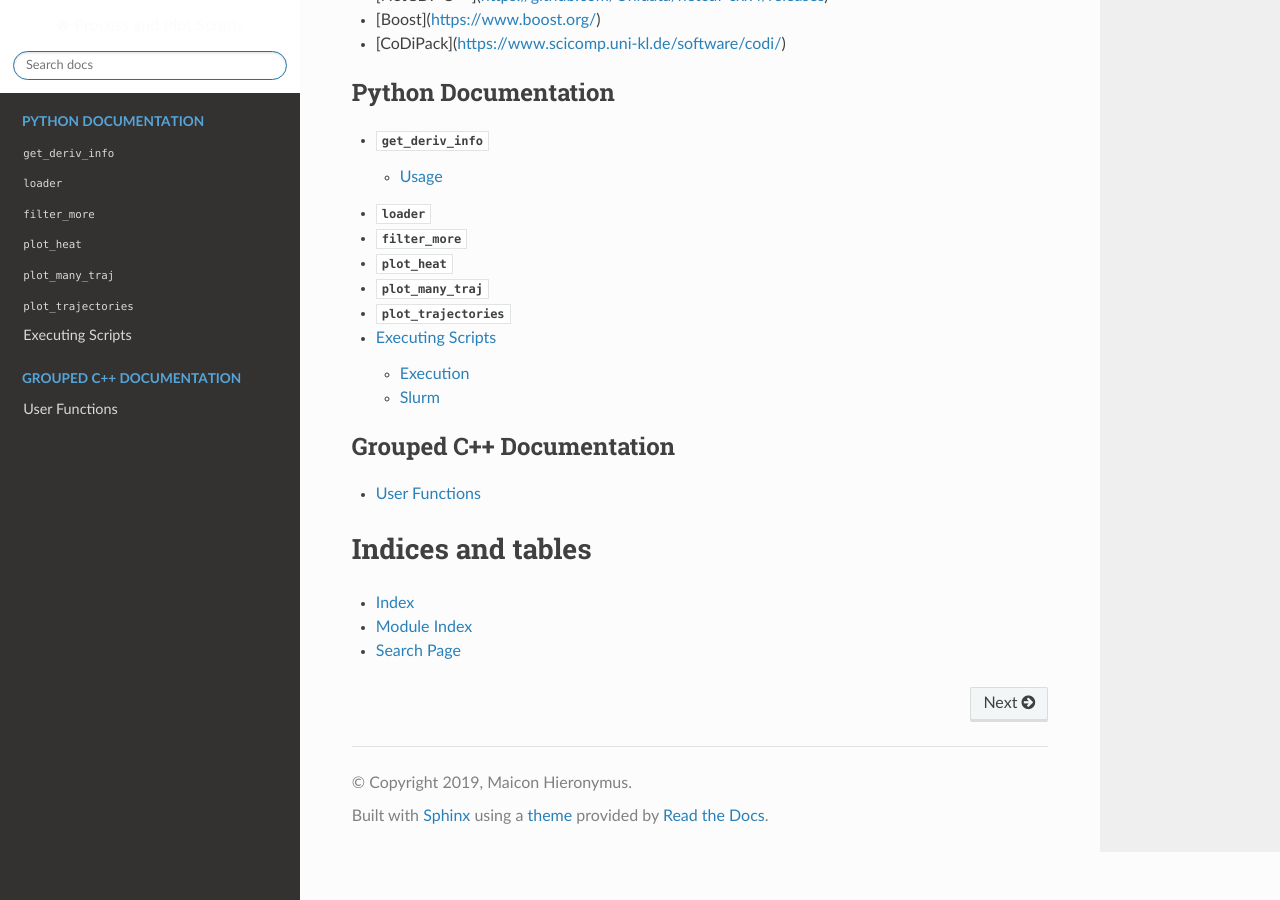
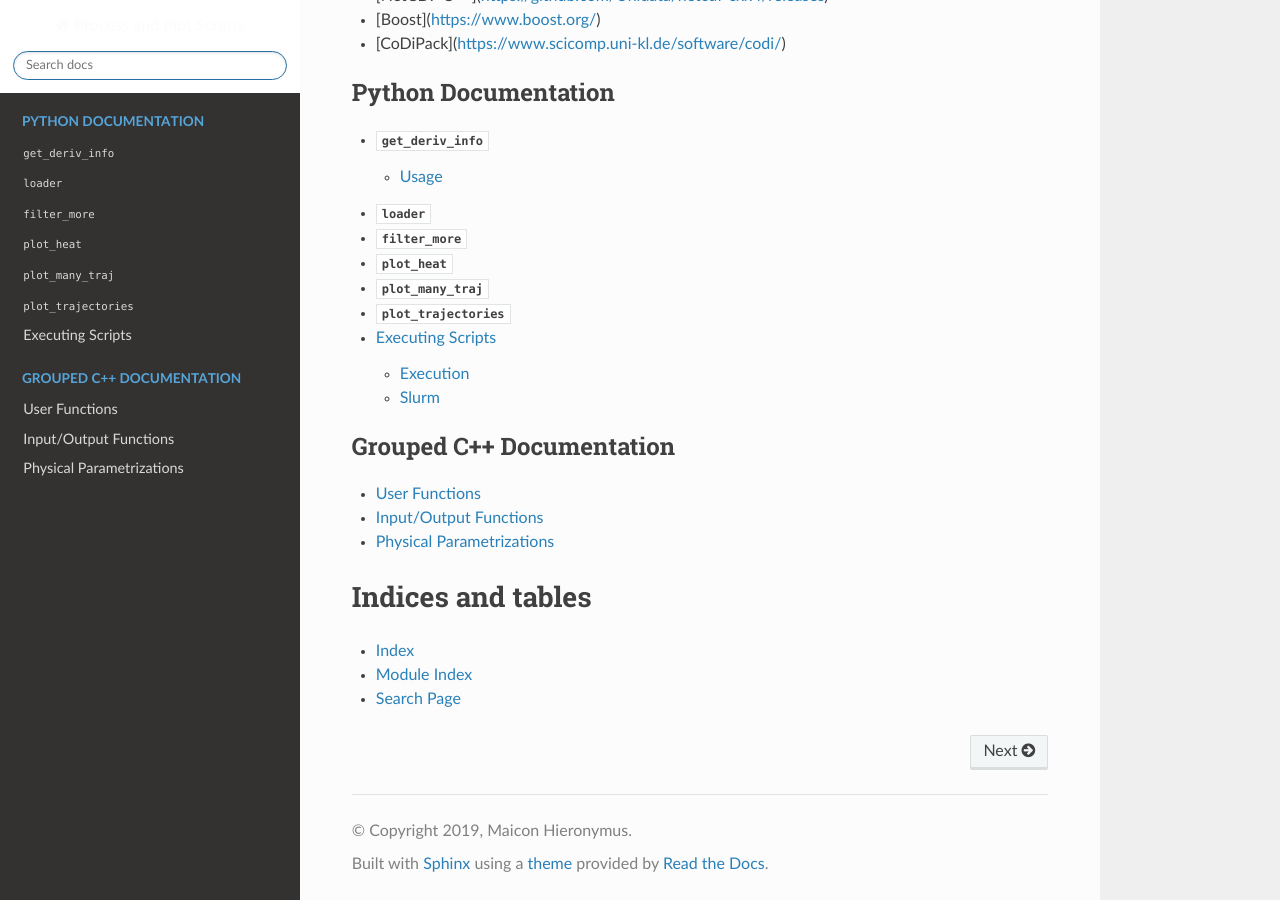
Before and after one commit to wavestoweather/AD_Sensitivity_Analysis, a Sphinx documentation site: the page built from docs/index.rst, in a window 1280 px wide and 900 px high, scrolled down 1290 px. Built offline with Sphinx 7.4.7 and the Read the Docs theme 2.0.0, drawn with Linux system fonts in a browser that asks for light colours; formulas are drawn with MathJax 3; pages that are not in the unit, such as notebooks, are missing from menus.

Commit message:
Added more documentation-

```diff
--- /dev/null
+++ b/docs/groups/io.rst
@@ -0,0 +1,5 @@
+Input/Output Functions
+=======================
+
+.. doxygengroup:: io
+   :project: AD
--- /dev/null
+++ b/docs/groups/parametrizations.rst
@@ -0,0 +1,5 @@
+Physical Parametrizations
+==========================
+
+.. doxygengroup:: parametrizations
+   :project: AD
--- a/docs/index.rst
+++ b/docs/index.rst
@@ -19,6 +19,8 @@ Welcome to Process and Plot Scripts's documentation!
    :caption: Grouped C++ Documentation
 
    groups/ufunc
+   groups/io
+   groups/parametrizations
 
 .. toctree::
    :maxdepth: 4
```
Also changed, not shown: 3 other files.
